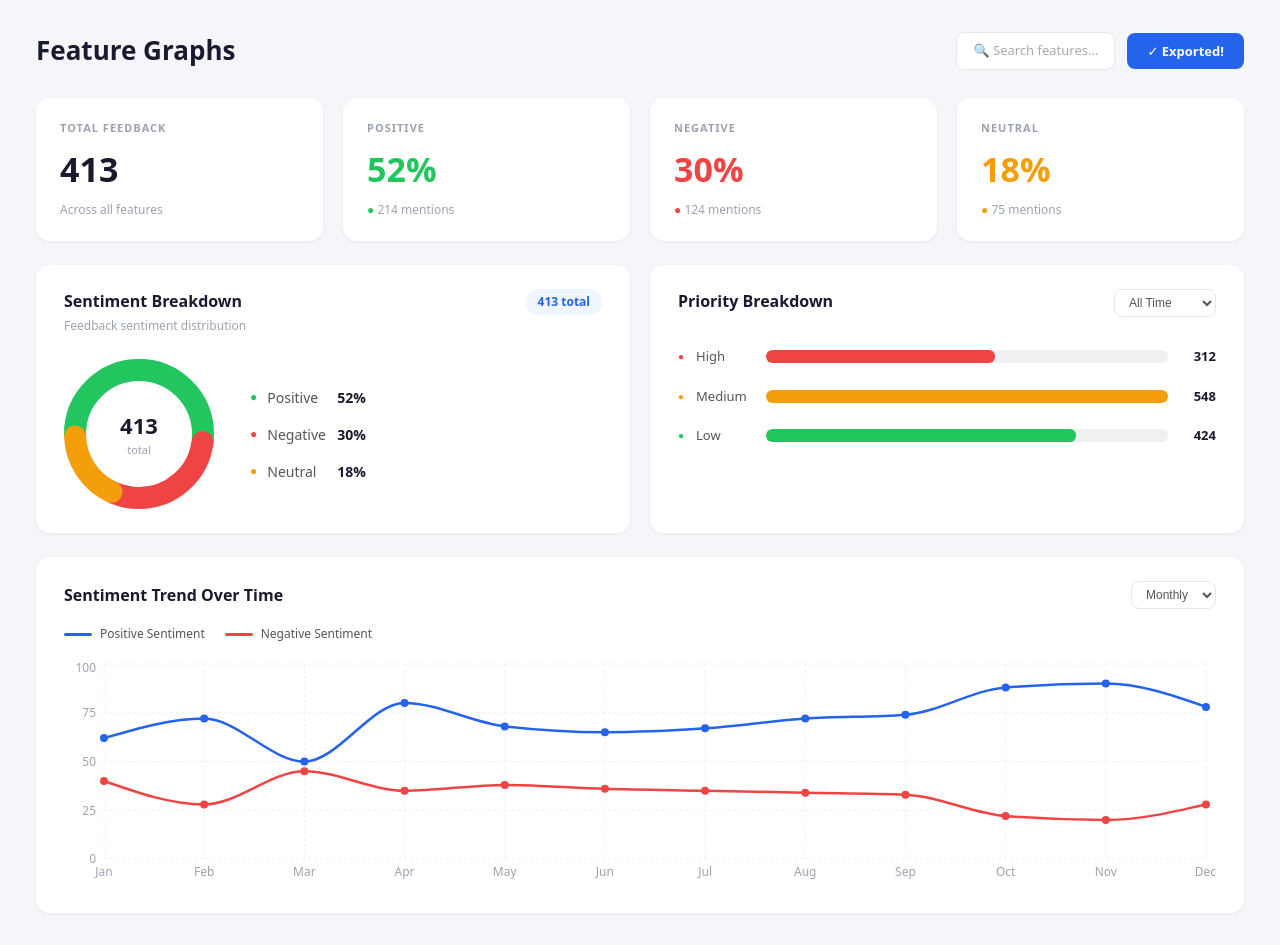
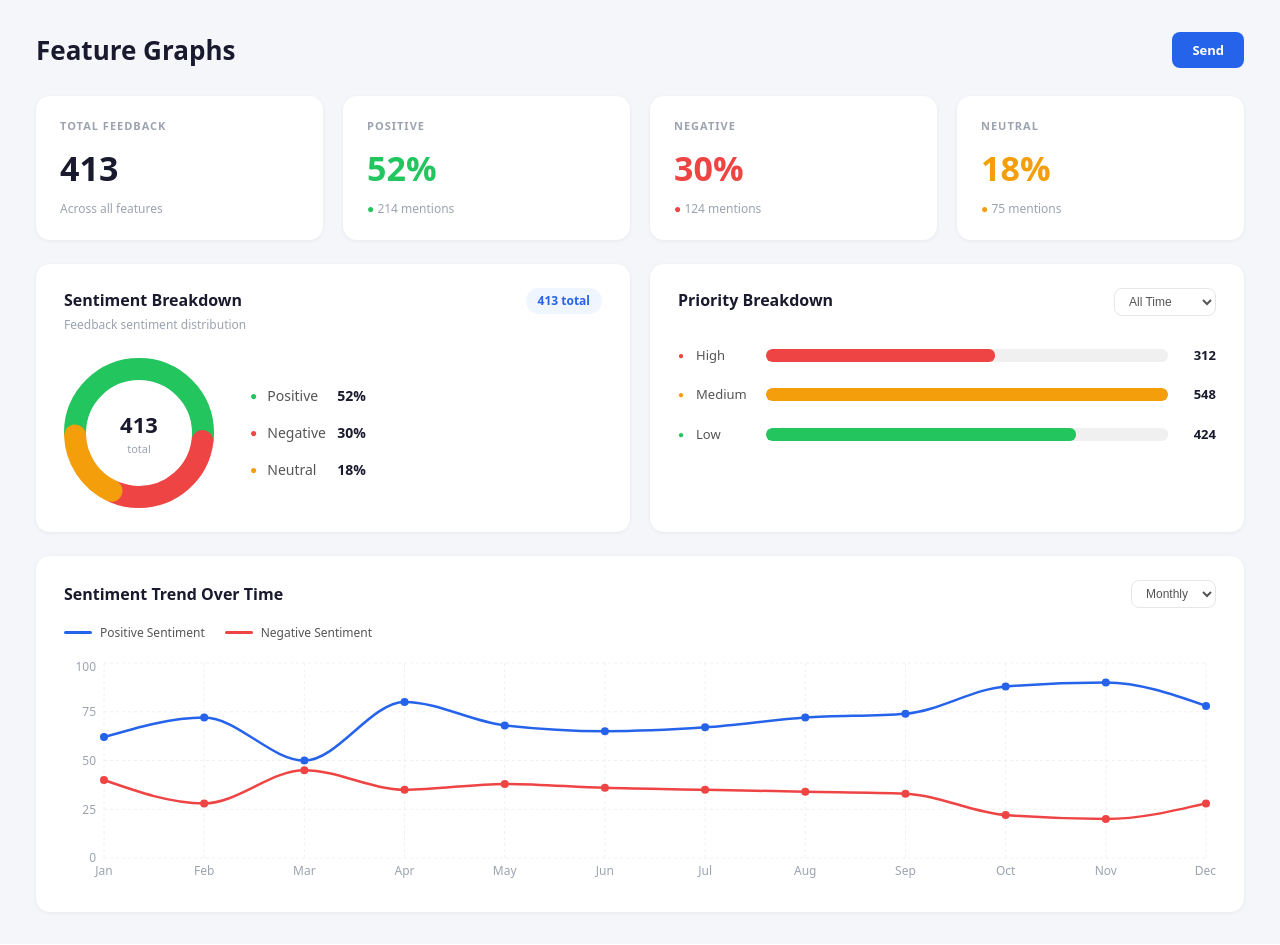
Before and after one commit to MoeezSalman/Priorify, a React (Vite) app in the folder priorify/: page /dashboard in a window 1280 px wide. Built offline with nearby package versions, Linux system fonts and the light colour scheme.

Commit message:
changes made

```diff
--- a/priorify/src/components/Featuregraphs.jsx
+++ b/priorify/src/components/Featuregraphs.jsx
@@ -100,11 +100,9 @@ export default function FeatureGraphs() {
         <div style={{ display: "flex", alignItems: "center", justifyContent: "space-between", marginBottom: 28 }}>
           <h1 style={{ fontSize: 26, fontWeight: 700, color: "#1a1a2e", margin: 0 }}>Feature Graphs</h1>
           <div style={{ display: "flex", gap: 12, alignItems: "center" }}>
-            <div style={{ display: "flex", alignItems: "center", gap: 8, background: "#fff", border: "1px solid #e5e7eb", borderRadius: 8, padding: "8px 16px", fontSize: 13, color: "#aaa" }}>
-              🔍 Search features...
-            </div>
+
             <button style={{ background: "#2563eb", color: "#fff", border: "none", borderRadius: 8, padding: "9px 20px", fontSize: 13, fontWeight: 600, cursor: "pointer" }}>
-              ✓ Exported!
+              Send
             </button>
           </div>
         </div>
```
